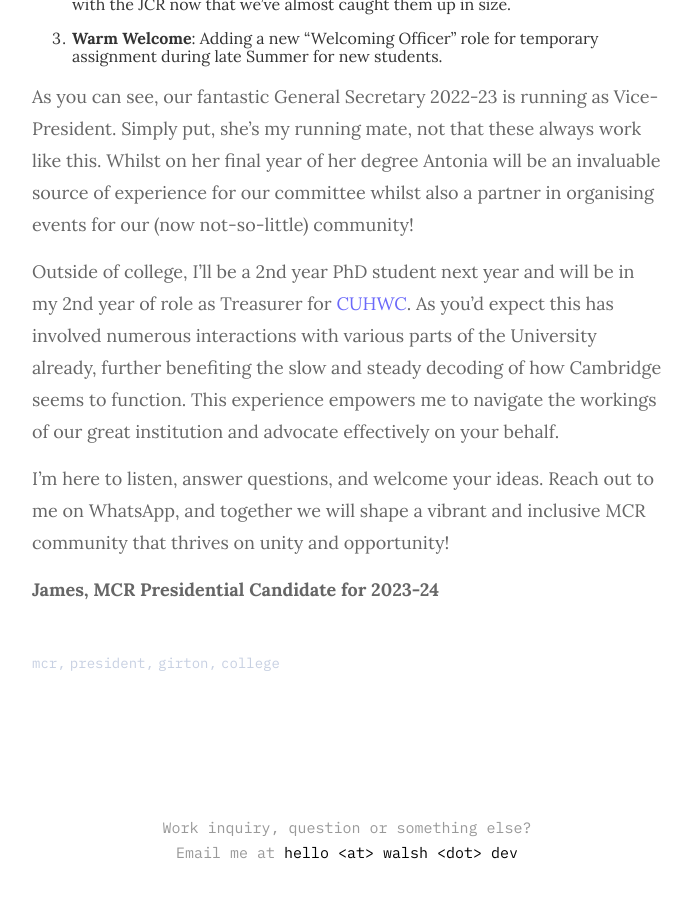
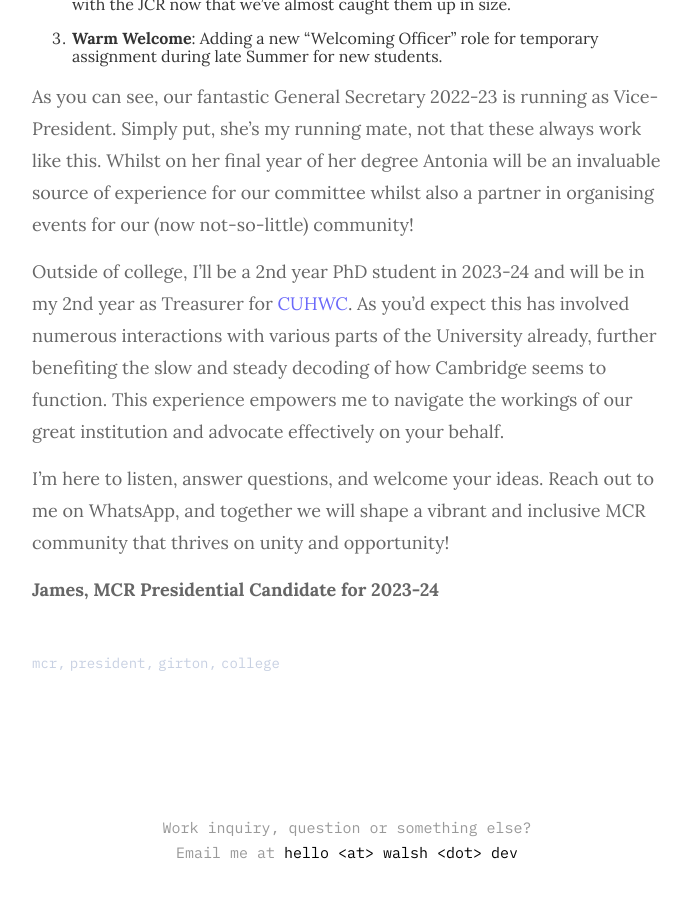
Before and after one commit to dead-water/dead-water.github.io, a Jekyll site: the page built from _pages/mcrpres.md, in a window 1280 px wide and 900 px high, scrolled down 1524 px. Shown: the whole window, without its empty margins (293-985 px from the left). Built offline with Jekyll 4.4.1, drawn with Linux system fonts in a browser that asks for light colours.

Commit message:
Update mcrpres.md

```diff
--- a/_pages/mcrpres.md
+++ b/_pages/mcrpres.md
@@ -33,7 +33,7 @@ Knowing how to get the ball rolling fast, my immediate actions will be:
 As you can see, our fantastic General Secretary 2022-23 is running as Vice-President. Simply put, she’s my running mate, not that these always work like this. Whilst on her final year of her degree Antonia will be an invaluable source of experience for our committee whilst also a partner in organising events for our (now not-so-little) community!
 
 
-Outside of college, I’ll be a 2nd year PhD student next year and will be in my 2nd year of role as Treasurer for [CUHWC](https://cuhwc.org.uk). As you’d expect this has involved numerous interactions with various parts of the University already, further benefiting the slow and steady decoding of how Cambridge seems to function. This experience empowers me to navigate the workings of our great institution and advocate effectively on your behalf.
+Outside of college, I’ll be a 2nd year PhD student in 2023-24 and will be in my 2nd year as Treasurer for [CUHWC](https://cuhwc.org.uk). As you’d expect this has involved numerous interactions with various parts of the University already, further benefiting the slow and steady decoding of how Cambridge seems to function. This experience empowers me to navigate the workings of our great institution and advocate effectively on your behalf.
 
 
 I'm here to listen, answer questions, and welcome your ideas. Reach out to me on WhatsApp, and together we will shape a vibrant and inclusive MCR community that thrives on unity and opportunity!
```
